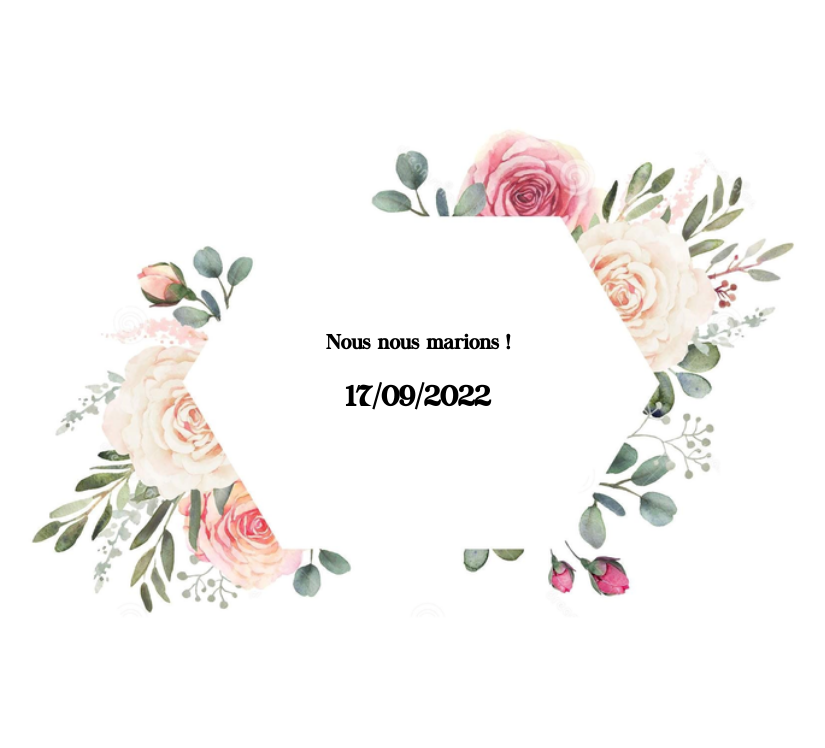
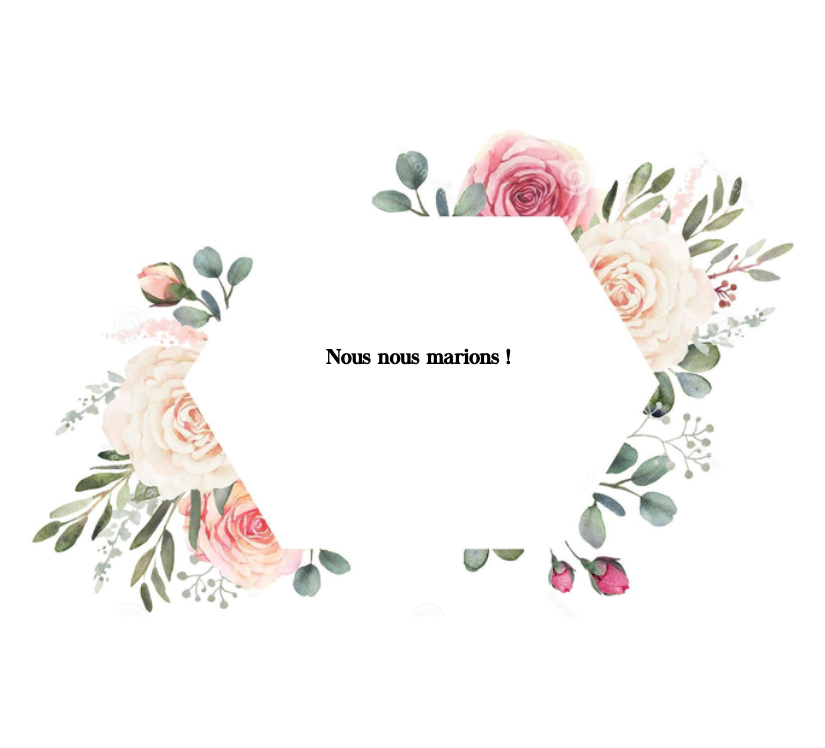
Before and after one commit to D3vFl0w/D3vFl0w.github.io, a PHP site: page / in a window 1280 px wide. Shown: the part 801-1549 px from the top of the page, without its empty margins (222-1047 px from the left). Run offline with PHP 8.4, Linux system fonts and the light colour scheme.

Commit message:
J'ai mis la date en commentaire pour ne pas la voir

```diff
--- a/index.html
+++ b/index.html
@@ -42,7 +42,7 @@
 
         <div class="backgroundDate">
           <h2> <span class="spanTitle">Nous nous marions !</span><br>
-          <span class="spanDate">17/09/2022</span></h2>
+          <span class="spanDate"><!--17/09/2022--></span></h2>
         </div>
 
       </section>
```
Also changed, not shown: php/learn.php (+50 -3 lines).
